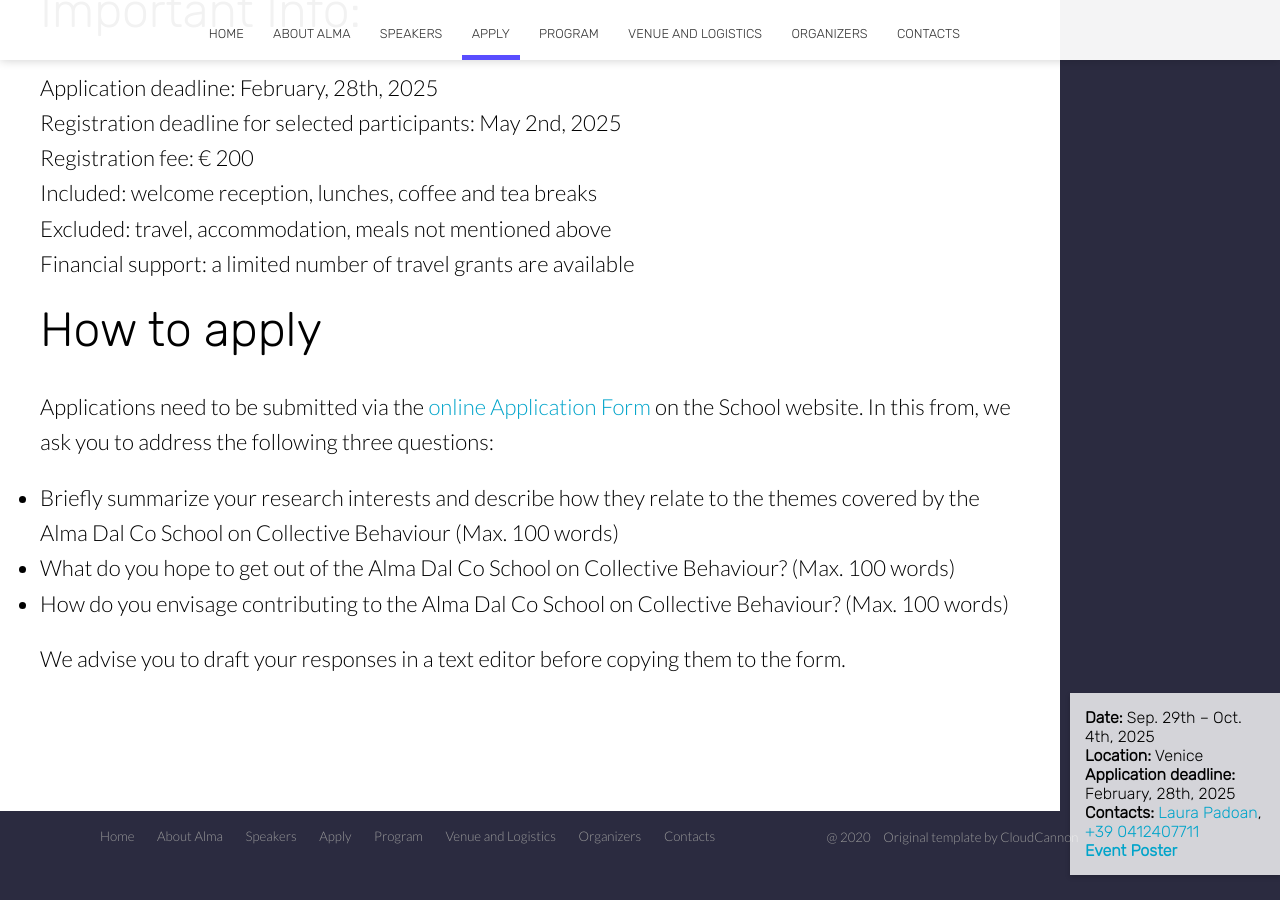
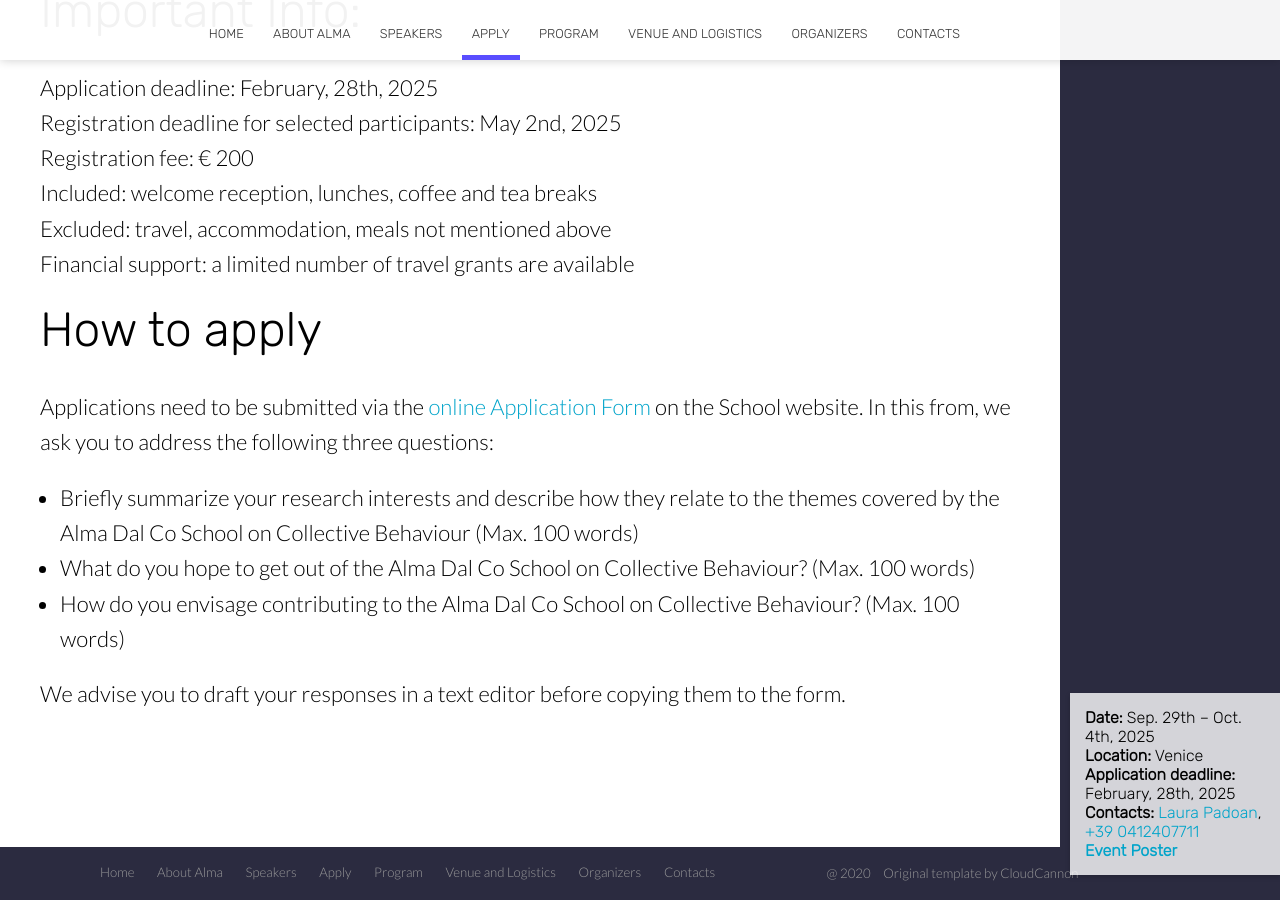
Before and after one commit to almadalcoschool/almadalcoschool.github.io, a Jekyll site: the page built from apply.html, in a window 1280 px wide and 900 px high, scrolled down 992 px. Built offline with Jekyll 4.4.1, drawn with Linux system fonts in a browser that asks for light colours; nearby versions of some CDN libraries.

Commit message:
list indentation

```diff
--- a/_sass/elements.scss
+++ b/_sass/elements.scss
@@ -53,12 +53,25 @@
 	}
 }
 
-p, address, ul {
+/* removed ul */
+p, address {
 	font-size: 1.38em;
 	margin-bottom: 20px;
 	font-weight: 300;
 	line-height: 1.6em;
 	font-family: 'Lato', sans-serif;
+}
+
+/* added */
+ul {
+	font-size: 1.38em;
+	margin-bottom: 20px;
+	font-weight: 300;
+	line-height: 1.6em;
+	font-family: 'Lato', sans-serif;
+	list-style-type: disc; /* Default bullet style */
+	padding-left: 20px; /* Default padding creates indentation */
+	margin: 20px 0; /* Margin around the list */
 }
 
 /* Extra large devices (large laptops and desktops, 1200px and up) */
```
